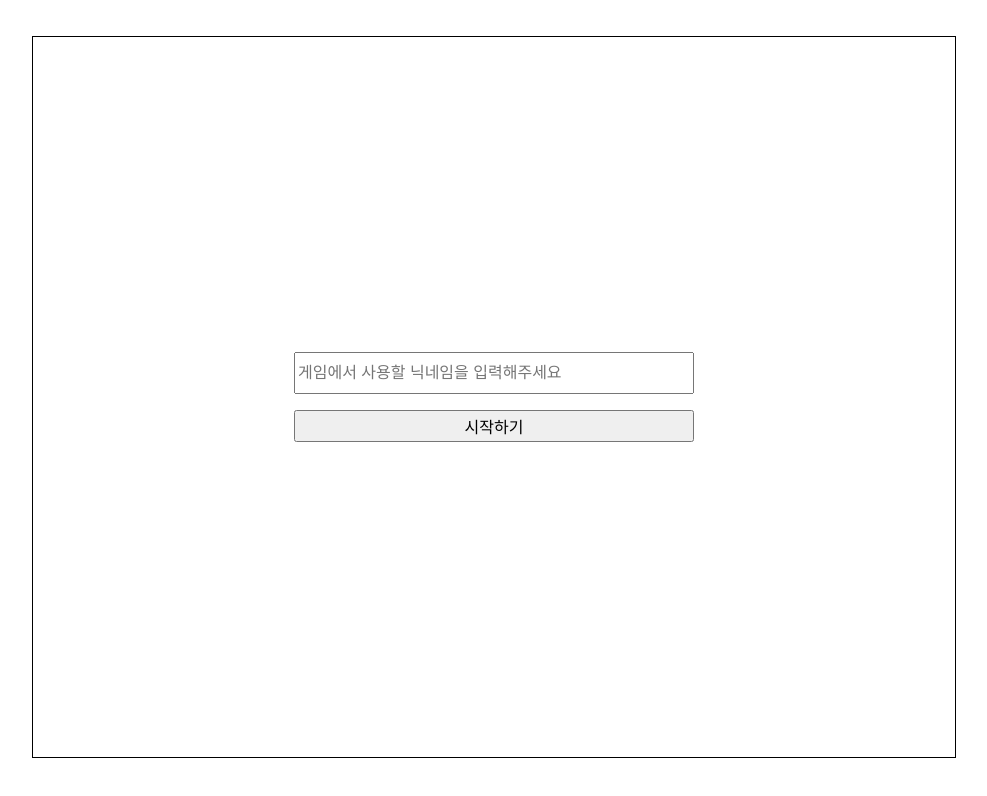
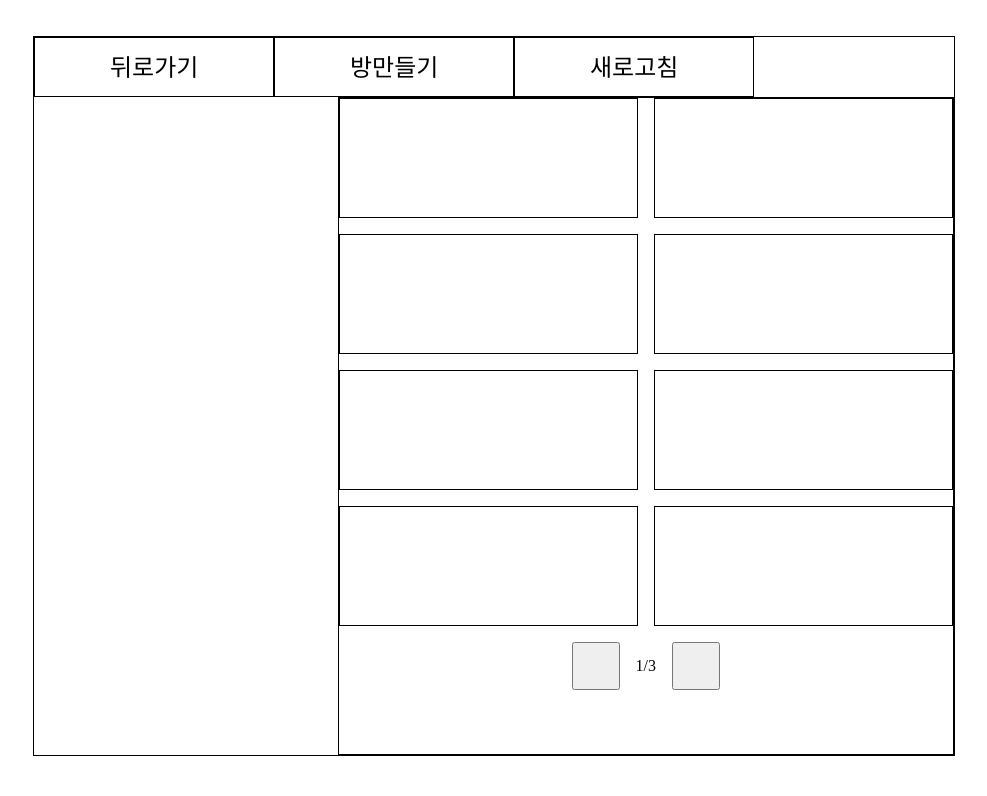
Before and after one commit to linear14/cootchmind, a React (Create React App) app in the folder client/: page / in a window 1280 px wide. Shown: the top 796 px of the page, without its empty margins (146-1133 px from the left). Built offline with nearby package versions, Linux system fonts and the light colour scheme.

Commit message:
Feat: 대기실 페이지 간단한 레이아웃 작업

```diff
--- a/client/src/App.js
+++ b/client/src/App.js
@@ -2,13 +2,15 @@ import { GlobalStyle } from 'styles/global-style';
 import GamePage from 'pages/GamePage';
 import LoginPage from 'pages/LoginPage';
 import Layout from 'pages/_layout';
+import RoomListPage from 'pages/RoomListPage';
 
 function App() {
   return (
     <>
       <GlobalStyle />
       <Layout>
-        <LoginPage />
+        {/* <LoginPage/> */}
+        <RoomListPage />
       </Layout>
     </>
   );
--- /dev/null
+++ b/client/src/components/Buttons/CreateRoomBtn.tsx
@@ -0,0 +1,20 @@
+import styled from 'styled-components';
+
+const Container = styled.div`
+  width: 240px;
+  height: 60px;
+  font-size: 24px;
+  line-height: 60px;
+  text-align: center;
+
+  border: 1px solid black;
+
+  &::after {
+    content: '방만들기';
+  }
+`;
+const CreateRoomBtn = () => {
+  return <Container />;
+};
+
+export default CreateRoomBtn;
--- /dev/null
+++ b/client/src/components/Buttons/RoomRefreshBtn.tsx
@@ -0,0 +1,20 @@
+import styled from 'styled-components';
+
+const Container = styled.div`
+  width: 240px;
+  height: 60px;
+  font-size: 24px;
+  line-height: 60px;
+  text-align: center;
+
+  border: 1px solid black;
+
+  &::after {
+    content: '새로고침';
+  }
+`;
+const RoomRefreshBtn = () => {
+  return <Container />;
+};
+
+export default RoomRefreshBtn;
--- /dev/null
+++ b/client/src/components/Buttons/RoutePrevBtn.tsx
@@ -0,0 +1,20 @@
+import styled from 'styled-components';
+
+const Container = styled.div`
+  width: 240px;
+  height: 60px;
+  font-size: 24px;
+  line-height: 60px;
+  text-align: center;
+
+  border: 1px solid black;
+
+  &::after {
+    content: '뒤로가기';
+  }
+`;
+const RoutePrevBtn = () => {
+  return <Container />;
+};
+
+export default RoutePrevBtn;
--- /dev/null
+++ b/client/src/components/ChatList/index.tsx
@@ -0,0 +1,13 @@
+import styled from 'styled-components';
+
+const Container = styled.div`
+  width: 33%;
+  height: 100%;
+  border: 1px soild black;
+`;
+
+const ChatList = () => {
+  return <Container />;
+};
+
+export default ChatList;
--- /dev/null
+++ b/client/src/components/RoomList/NavButtons.tsx
@@ -0,0 +1,36 @@
+import styled from 'styled-components';
+
+const Container = styled.div`
+  height: 48px;
+  margin: 1rem auto;
+
+  display: flex;
+  gap: 1rem;
+`;
+
+const PrevButton = styled.button`
+  width: 48px;
+  height: 48px;
+`;
+
+const NextButton = styled.button`
+  width: 48px;
+  height: 48px;
+`;
+
+const Page = styled.div`
+  font-size: 16px;
+  line-height: 48px;
+`;
+
+const NavButtons = () => {
+  return (
+    <Container>
+      <PrevButton />
+      <Page>1/3</Page>
+      <NextButton />
+    </Container>
+  );
+};
+
+export default NavButtons;
--- /dev/null
+++ b/client/src/components/RoomList/Room.tsx
@@ -0,0 +1,13 @@
+import styled from 'styled-components';
+
+const Container = styled.div`
+  width: calc((100% - 16px) / 2);
+  height: 120px;
+  border: 1px solid black;
+`;
+
+const Room = () => {
+  return <Container></Container>;
+};
+
+export default Room;
--- /dev/null
+++ b/client/src/components/RoomList/index.tsx
@@ -0,0 +1,37 @@
+import styled from 'styled-components';
+import NavButtons from './NavButtons';
+import Room from './Room';
+
+const Container = styled.div`
+  flex: 1;
+  border: 1px solid black;
+
+  display: flex;
+  flex-direction: column;
+`;
+
+const ListContainer = styled.div`
+  display: flex;
+  flex-wrap: wrap;
+  gap: 1rem;
+`;
+
+const RoomList = () => {
+  return (
+    <Container>
+      <ListContainer>
+        <Room />
+        <Room />
+        <Room />
+        <Room />
+        <Room />
+        <Room />
+        <Room />
+        <Room />
+      </ListContainer>
+      <NavButtons />
+    </Container>
+  );
+};
+
+export default RoomList;
--- /dev/null
+++ b/client/src/pages/RoomListPage.tsx
@@ -0,0 +1,41 @@
+import CreateRoomBtn from 'components/Buttons/CreateRoomBtn';
+import RoomRefreshBtn from 'components/Buttons/RoomRefreshBtn';
+import RoutePrevBtn from 'components/Buttons/RoutePrevBtn';
+import ChatList from 'components/ChatList';
+import RoomList from 'components/RoomList';
+import styled from 'styled-components';
+
+const Container = styled.div`
+  width: 100%;
+  height: 100%;
+
+  display: flex;
+  flex-direction: column;
+`;
+
+const Header = styled.div`
+  display: flex;
+`;
+
+const Body = styled.div`
+  flex: 1;
+  display: flex;
+`;
+
+const RoomListPage = () => {
+  return (
+    <Container>
+      <Header>
+        <RoutePrevBtn />
+        <CreateRoomBtn />
+        <RoomRefreshBtn />
+      </Header>
+      <Body>
+        <ChatList />
+        <RoomList />
+      </Body>
+    </Container>
+  );
+};
+
+export default RoomListPage;
--- a/client/src/styles/global-style.ts
+++ b/client/src/styles/global-style.ts
@@ -3,4 +3,12 @@ import { reset } from 'styled-reset';
 
 export const GlobalStyle = createGlobalStyle`
   ${reset}
+
+  body {
+    box-sizing: border-box;
+  }
+
+  * {
+    box-sizing: inherit;
+  }
 `;
```
